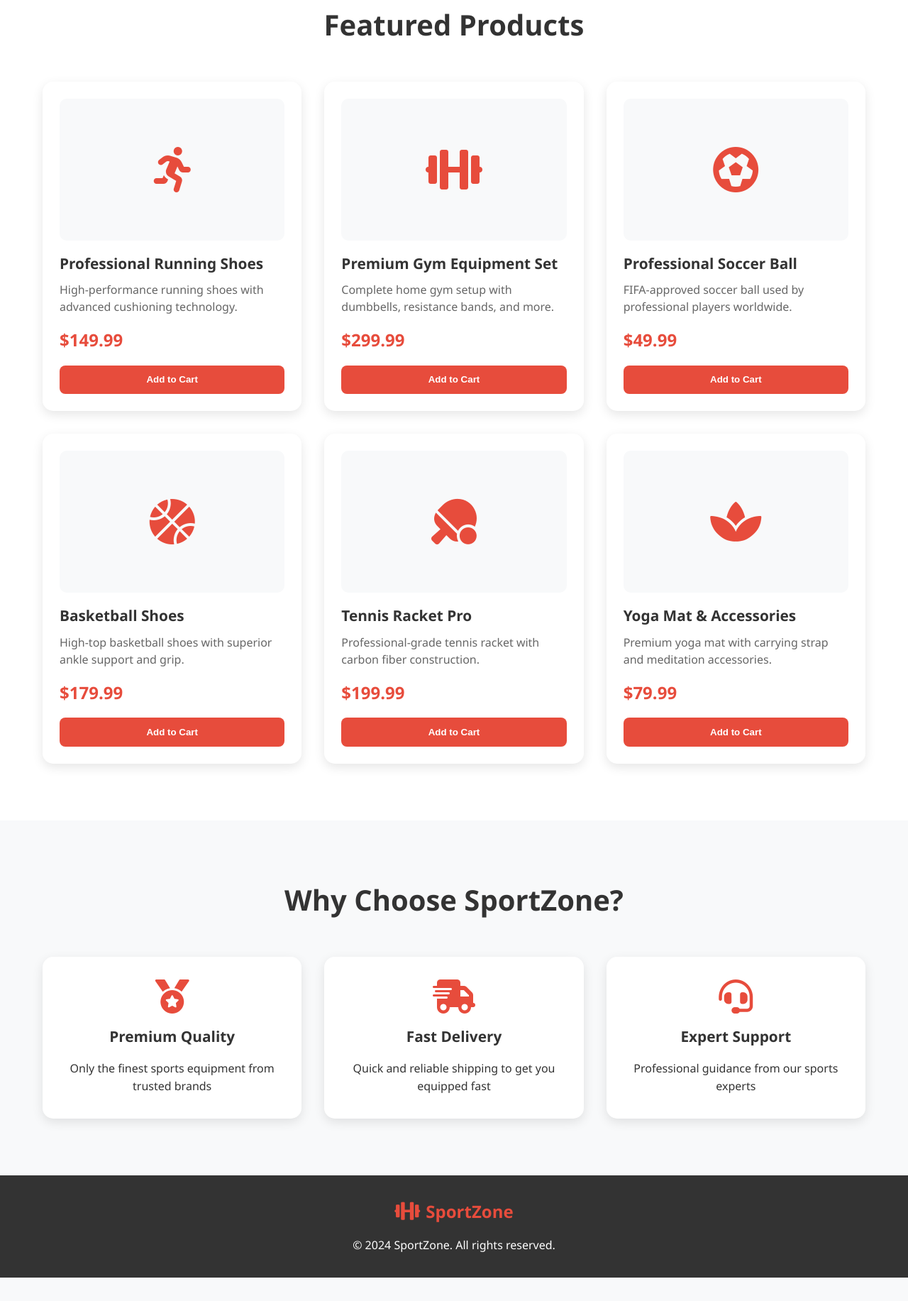
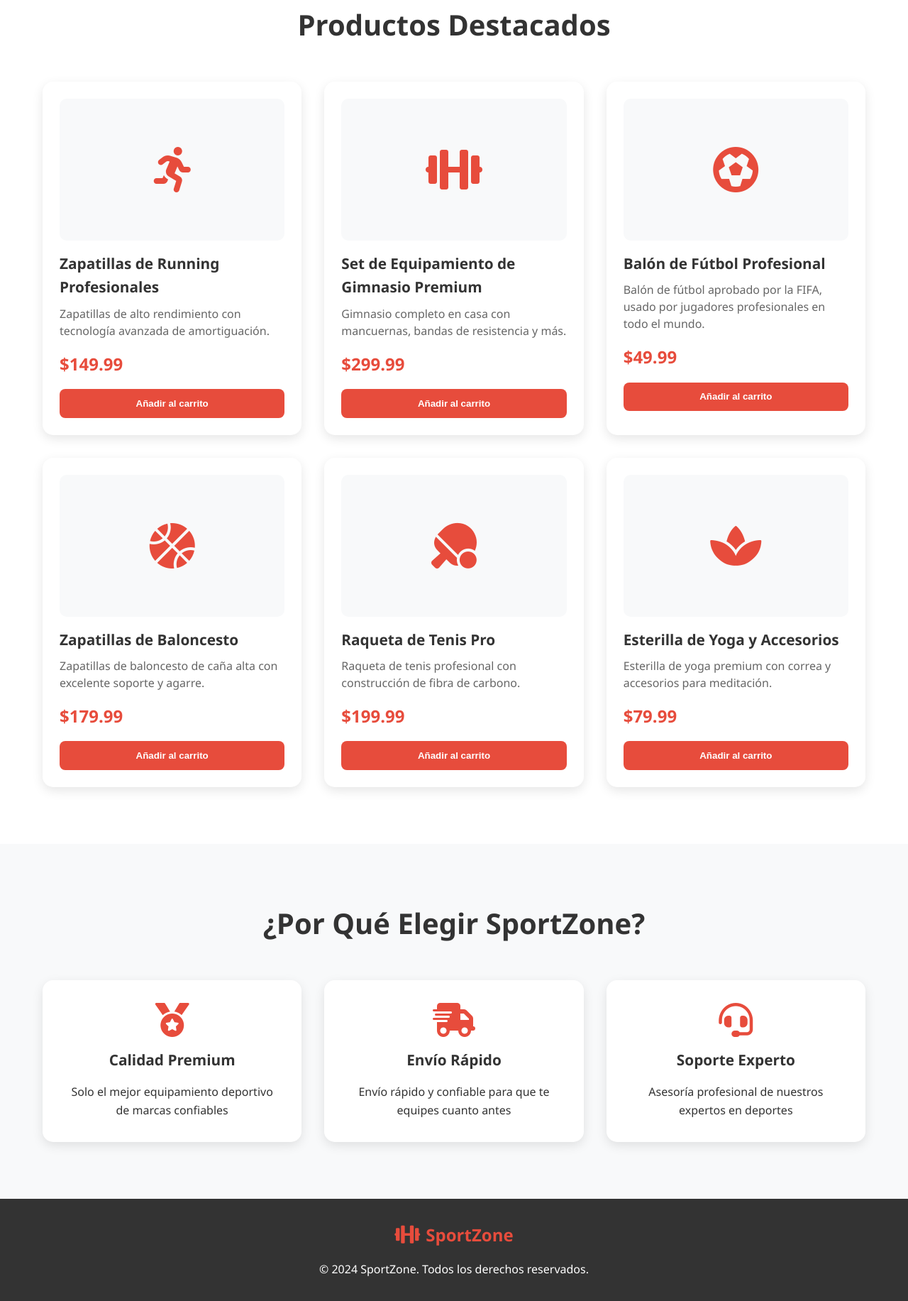
Before and after one commit to rojaslona/HACKATON, a plain HTML site: page index.html in a window 1280 px wide. Shown: the part 877-2710 px from the top of the page at 71% size. Before the commit the page ends 2677 px from the top, so only its background shows below. Drawn offline with Linux system fonts and the light colour scheme.

Commit message:
Español actualizado

```diff
--- a/index.html
+++ b/index.html
@@ -1,9 +1,9 @@
 <!DOCTYPE html>
-<html lang="en">
+<html lang="es">
 <head>
     <meta charset="UTF-8">
     <meta name="viewport" content="width=device-width, initial-scale=1.0">
-    <title>SportZone - Premium Sports Equipment</title>
+    <title>SportZone - Equipamiento Deportivo Premium</title>
     <link rel="stylesheet" href="styles.css">
     <link href="https://cdnjs.cloudflare.com/ajax/libs/font-awesome/6.0.0/css/all.min.css" rel="stylesheet">
 </head>
@@ -18,16 +18,16 @@
                 </div>
                 <ul class="nav-menu">
                     <li class="nav-item">
-                        <a href="#home" class="nav-link">Home</a>
+                        <a href="#home" class="nav-link">Inicio</a>
                     </li>
                     <li class="nav-item">
-                        <a href="#products" class="nav-link">Products</a>
+                        <a href="#products" class="nav-link">Productos</a>
                     </li>
                     <li class="nav-item">
-                        <a href="#about" class="nav-link">About</a>
+                        <a href="#about" class="nav-link">Sobre Nosotros</a>
                     </li>
                     <li class="nav-item">
-                        <a href="#contact" class="nav-link">Contact</a>
+                        <a href="#contact" class="nav-link">Contacto</a>
                     </li>
                 </ul>
                 <div class="cart-container">
@@ -49,9 +49,9 @@
     <section id="home" class="hero">
         <div class="hero-container">
             <div class="hero-content">
-                <h1 class="hero-title">Elevate Your Game</h1>
-                <p class="hero-subtitle">Premium sports equipment for champions. Discover the gear that will take your performance to the next level.</p>
-                <button class="cta-button">Shop Now</button>
+                <h1 class="hero-title">Eleva Tu Juego</h1>
+                <p class="hero-subtitle">Equipamiento deportivo premium para campeones. Descubre el equipo que llevará tu rendimiento al siguiente nivel.</p>
+                <button class="cta-button">Comprar Ahora</button>
             </div>
             <div class="hero-image">
                 <div class="hero-graphic">
@@ -64,9 +64,9 @@
     <!-- Products Section -->
     <section id="products" class="products">
         <div class="container">
-            <h2 class="section-title">Featured Products</h2>
+            <h2 class="section-title">Productos Destacados</h2>
             <div class="products-grid" id="productsGrid">
-                <!-- Products will be dynamically generated -->
+                <!-- Los productos se generarán dinámicamente -->
             </div>
         </div>
     </section>
@@ -74,22 +74,22 @@
     <!-- About Section -->
     <section id="about" class="about">
         <div class="container">
-            <h2 class="section-title">Why Choose SportZone?</h2>
+            <h2 class="section-title">¿Por Qué Elegir SportZone?</h2>
             <div class="features-grid">
                 <div class="feature-card">
                     <i class="fas fa-medal"></i>
-                    <h3>Premium Quality</h3>
-                    <p>Only the finest sports equipment from trusted brands</p>
+                    <h3>Calidad Premium</h3>
+                    <p>Solo el mejor equipamiento deportivo de marcas confiables</p>
                 </div>
                 <div class="feature-card">
                     <i class="fas fa-shipping-fast"></i>
-                    <h3>Fast Delivery</h3>
-                    <p>Quick and reliable shipping to get you equipped fast</p>
+                    <h3>Envío Rápido</h3>
+                    <p>Envío rápido y confiable para que te equipes cuanto antes</p>
                 </div>
                 <div class="feature-card">
                     <i class="fas fa-headset"></i>
-                    <h3>Expert Support</h3>
-                    <p>Professional guidance from our sports experts</p>
+                    <h3>Soporte Experto</h3>
+                    <p>Asesoría profesional de nuestros expertos en deportes</p>
                 </div>
             </div>
         </div>
@@ -98,19 +98,19 @@
     <!-- Shopping Cart Sidebar -->
     <div class="cart-sidebar" id="cartSidebar">
         <div class="cart-header">
-            <h3>Shopping Cart</h3>
+            <h3>Carrito de Compras</h3>
             <button class="close-cart" id="closeCart">
                 <i class="fas fa-times"></i>
             </button>
         </div>
         <div class="cart-items" id="cartItems">
-            <!-- Cart items will be dynamically generated -->
+            <!-- Los artículos del carrito se generarán dinámicamente -->
         </div>
         <div class="cart-footer">
             <div class="cart-total">
                 <span>Total: $<span id="cartTotal">0.00</span></span>
             </div>
-            <button class="checkout-btn">Checkout</button>
+            <button class="checkout-btn">Finalizar Compra</button>
         </div>
     </div>
 
@@ -125,7 +125,7 @@
                     <i class="fas fa-dumbbell"></i>
                     <span>SportZone</span>
                 </div>
-                <p>&copy; 2024 SportZone. All rights reserved.</p>
+                <p>&copy; 2024 SportZone. Todos los derechos reservados.</p>
             </div>
         </div>
     </footer>
--- a/script.js
+++ b/script.js
@@ -5,44 +5,44 @@ class SportStore {
         this.products = [
             {
                 id: 1,
-                name: "Professional Running Shoes",
+                name: "Zapatillas de Running Profesionales",
                 price: 149.99,
-                description: "High-performance running shoes with advanced cushioning technology.",
+                description: "Zapatillas de alto rendimiento con tecnología avanzada de amortiguación.",
                 icon: "fas fa-running"
             },
             {
                 id: 2,
-                name: "Premium Gym Equipment Set",
+                name: "Set de Equipamiento de Gimnasio Premium",
                 price: 299.99,
-                description: "Complete home gym setup with dumbbells, resistance bands, and more.",
+                description: "Gimnasio completo en casa con mancuernas, bandas de resistencia y más.",
                 icon: "fas fa-dumbbell"
             },
             {
                 id: 3,
-                name: "Professional Soccer Ball",
+                name: "Balón de Fútbol Profesional",
                 price: 49.99,
-                description: "FIFA-approved soccer ball used by professional players worldwide.",
+                description: "Balón de fútbol aprobado por la FIFA, usado por jugadores profesionales en todo el mundo.",
                 icon: "fas fa-futbol"
             },
             {
                 id: 4,
-                name: "Basketball Shoes",
+                name: "Zapatillas de Baloncesto",
                 price: 179.99,
-                description: "High-top basketball shoes with superior ankle support and grip.",
+                description: "Zapatillas de baloncesto de caña alta con excelente soporte y agarre.",
                 icon: "fas fa-basketball-ball"
             },
             {
                 id: 5,
-                name: "Tennis Racket Pro",
+                name: "Raqueta de Tenis Pro",
                 price: 199.99,
-                description: "Professional-grade tennis racket with carbon fiber construction.",
+                description: "Raqueta de tenis profesional con construcción de fibra de carbono.",
                 icon: "fas fa-table-tennis"
             },
             {
                 id: 6,
-                name: "Yoga Mat & Accessories",
+                name: "Esterilla de Yoga y Accesorios",
                 price: 79.99,
-                description: "Premium yoga mat with carrying strap and meditation accessories.",
+                description: "Esterilla de yoga premium con correa y accesorios para meditación.",
                 icon: "fas fa-spa"
             }
         ];
@@ -81,7 +81,7 @@ class SportStore {
             <p class="product-description">${product.description}</p>
             <div class="product-price">$${product.price.toFixed(2)}</div>
             <button class="add-to-cart-btn" data-product-id="${product.id}">
-                Add to Cart
+                Añadir al carrito
             </button>
         `;
 
@@ -158,7 +158,7 @@ class SportStore {
             cartItems.innerHTML = `
                 <div class="empty-cart">
                     <i class="fas fa-shopping-cart" style="font-size: 3rem; margin-bottom: 1rem; opacity: 0.5;"></i>
-                    <p>Your cart is empty</p>
+                    <p>Tu carrito está vacío</p>
                 </div>
             `;
             return;
@@ -240,7 +240,7 @@ class SportStore {
     showCartNotification() {
         // Create notification element
         const notification = document.createElement('div');
-        notification.textContent = 'Item added to cart!';
+        notification.textContent = '¡Producto añadido al carrito!';
         notification.style.cssText = `
             position: fixed;
             top: 100px;
```
